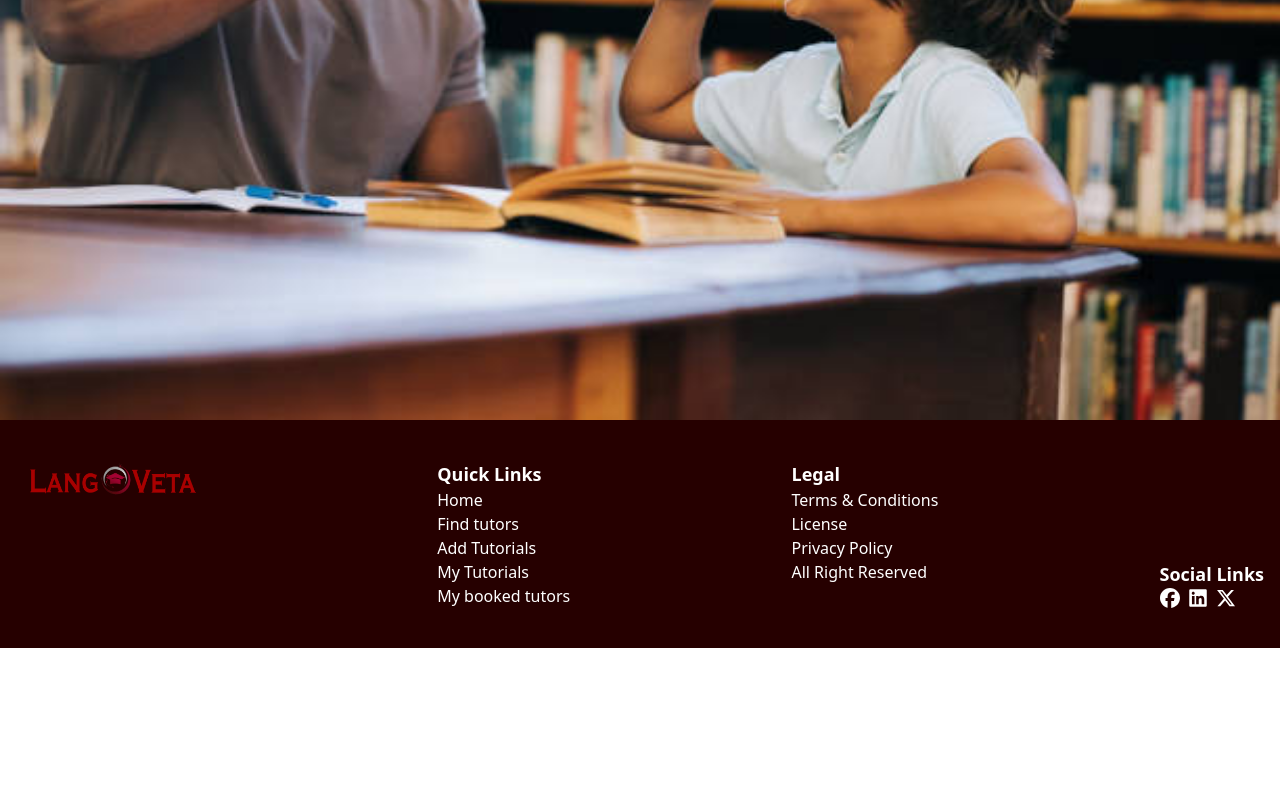
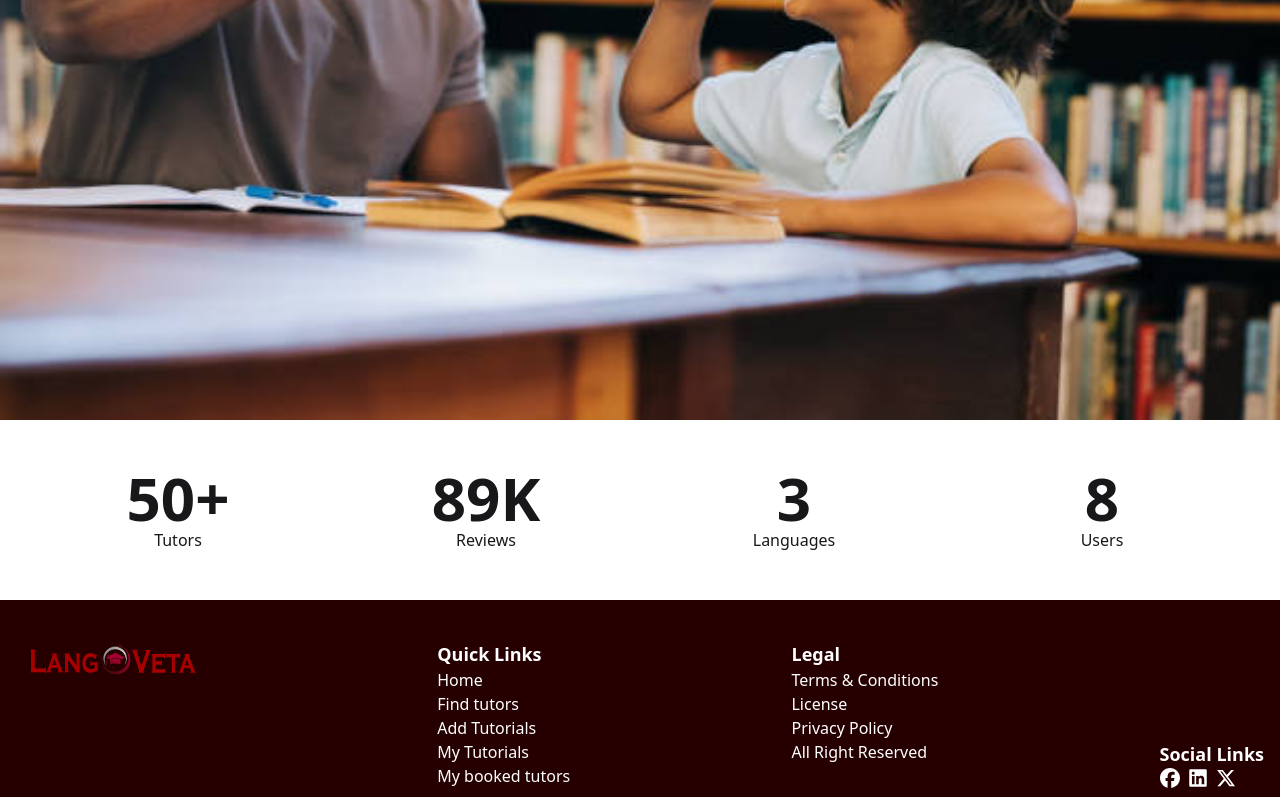
Before and after one commit to MizanRbf/langveta-client, a React (Vite) app: page / in a window 1280 px wide. Shown: the part 444-1241 px from the top of the page. Before the commit the page ends 1092 px from the top, so only its background shows below. Built offline with nearby package versions, Linux system fonts and the light colour scheme; no server answers.

Commit message:
stats componet added in homepage where displays tutors,reviews,languages and users counts

```diff
--- a/src/Pages/Home/HomePage.jsx
+++ b/src/Pages/Home/HomePage.jsx
@@ -1,10 +1,12 @@
 import React from "react";
 import Banner from "../../Shared/Banner";
+import Stats from "./Stats";
 
 const HomePage = () => {
   return (
     <div className="">
       <Banner></Banner>
+      <Stats></Stats>
     </div>
   );
 };
--- /dev/null
+++ b/src/Pages/Home/Stats.jsx
@@ -0,0 +1,28 @@
+import React from "react";
+
+const Stats = () => {
+  return (
+    <section className="p-6 dark:bg-gray-100 dark:text-gray-800">
+      <div className="container mx-auto grid justify-center grid-cols-2 text-center lg:grid-cols-4">
+        <div className="flex flex-col justify-start m-2 lg:m-6">
+          <p className="text-4xl font-bold leading-none lg:text-6xl">50+</p>
+          <p className="text-sm sm:text-base">Tutors</p>
+        </div>
+        <div className="flex flex-col justify-start m-2 lg:m-6">
+          <p className="text-4xl font-bold leading-none lg:text-6xl">89K</p>
+          <p className="text-sm sm:text-base">Reviews</p>
+        </div>
+        <div className="flex flex-col justify-start m-2 lg:m-6">
+          <p className="text-4xl font-bold leading-none lg:text-6xl">3</p>
+          <p className="text-sm sm:text-base">Languages</p>
+        </div>
+        <div className="flex flex-col justify-start m-2 lg:m-6">
+          <p className="text-4xl font-bold leading-none lg:text-6xl">8</p>
+          <p className="text-sm sm:text-base">Users</p>
+        </div>
+      </div>
+    </section>
+  );
+};
+
+export default Stats;
```
